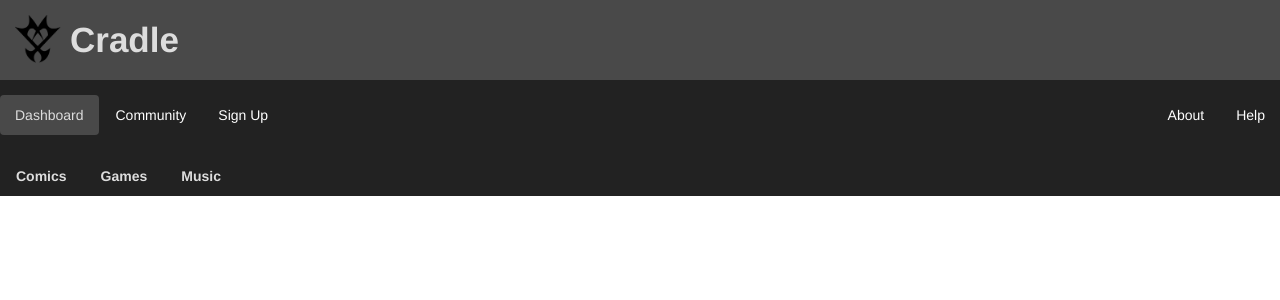
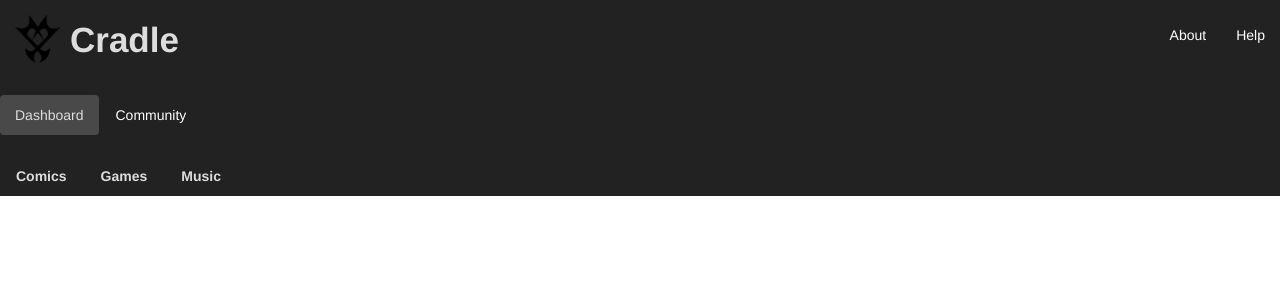
Before and after one commit to ausroa/entertainment-app, an Angular app: page /dashboard in a window 1280 px wide. Shown: the top 300 px of the page. Built offline with nearby package versions, Linux system fonts and the light colour scheme.

Commit message:
refactor code // rework links layout

```diff
--- a/src/app/app.component.html
+++ b/src/app/app.component.html
@@ -4,22 +4,33 @@
       <img alt="Logo" src="assets/images/banner.png">
       <span class="logo-text">Cradle</span>
     </a>
+    <ul class="nav nav-pills">
+<!--      TODO activate sign up if user is not registered-->
+      <li *ngIf="false"
+          role="presentation"
+          routerLinkActive="active"
+          class="right-links">
+        <a routerLink="register">Sign Up</a>
+      </li>
+      <li role="presentation"
+          routerLinkActive="active"
+          class="right-links">
+        <a routerLink="help">Help</a>
+      </li>
+      <li role="presentation"
+          routerLinkActive="active" class="right-links">
+        <a routerLink="about">About</a>
+      </li>
+    </ul>
   </nav>
   <ul class="nav nav-pills">
-    <li role="presentation" routerLinkActive="active">
+    <li role="presentation"
+        routerLinkActive="active">
       <a routerLink="dashboard">Dashboard</a>
     </li>
-    <li role="presentation" routerLinkActive="active">
+    <li role="presentation"
+        routerLinkActive="active">
       <a routerLink="community">Community</a>
-    </li>
-    <li role="presentation" routerLinkActive="active">
-      <a routerLink="register">Sign Up</a>
-    </li>
-    <li role="presentation" routerLinkActive="active" class="right-links">
-      <a routerLink="help">Help</a>
-    </li>
-    <li role="presentation" routerLinkActive="active" class="right-links">
-      <a routerLink="about">About</a>
     </li>
   </ul>
 </div>
--- a/src/app/app.component.scss
+++ b/src/app/app.component.scss
@@ -4,7 +4,7 @@
     position: relative;
     min-height: 50px;
     border: none;
-    background-color: #494949;
+    background-color: #222222;
 
     @media (min-width: 768px) {
       border-radius: 0;
```
Also changed, not shown: src/app/dashboard/dashboard.component.html (+6 -3 lines).
